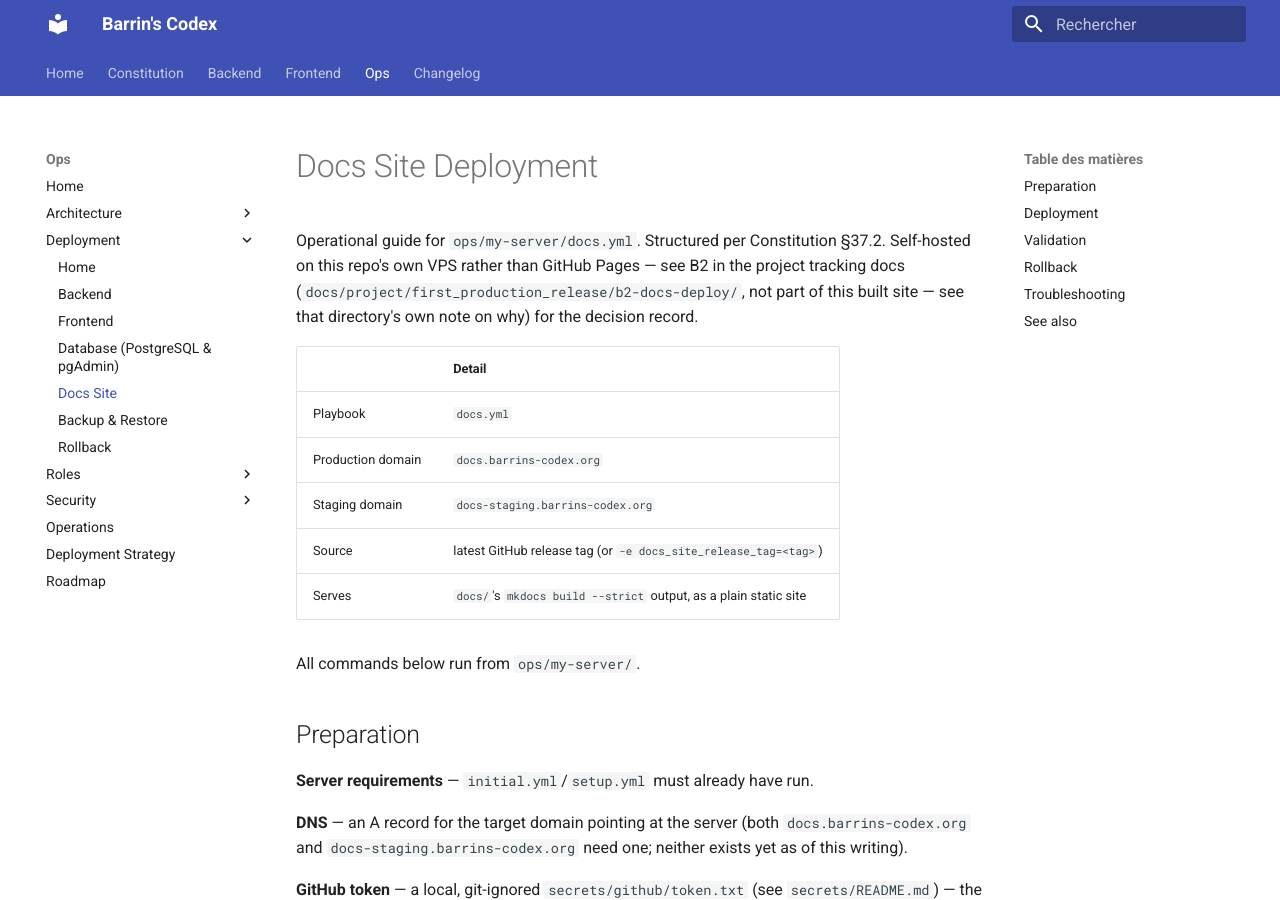
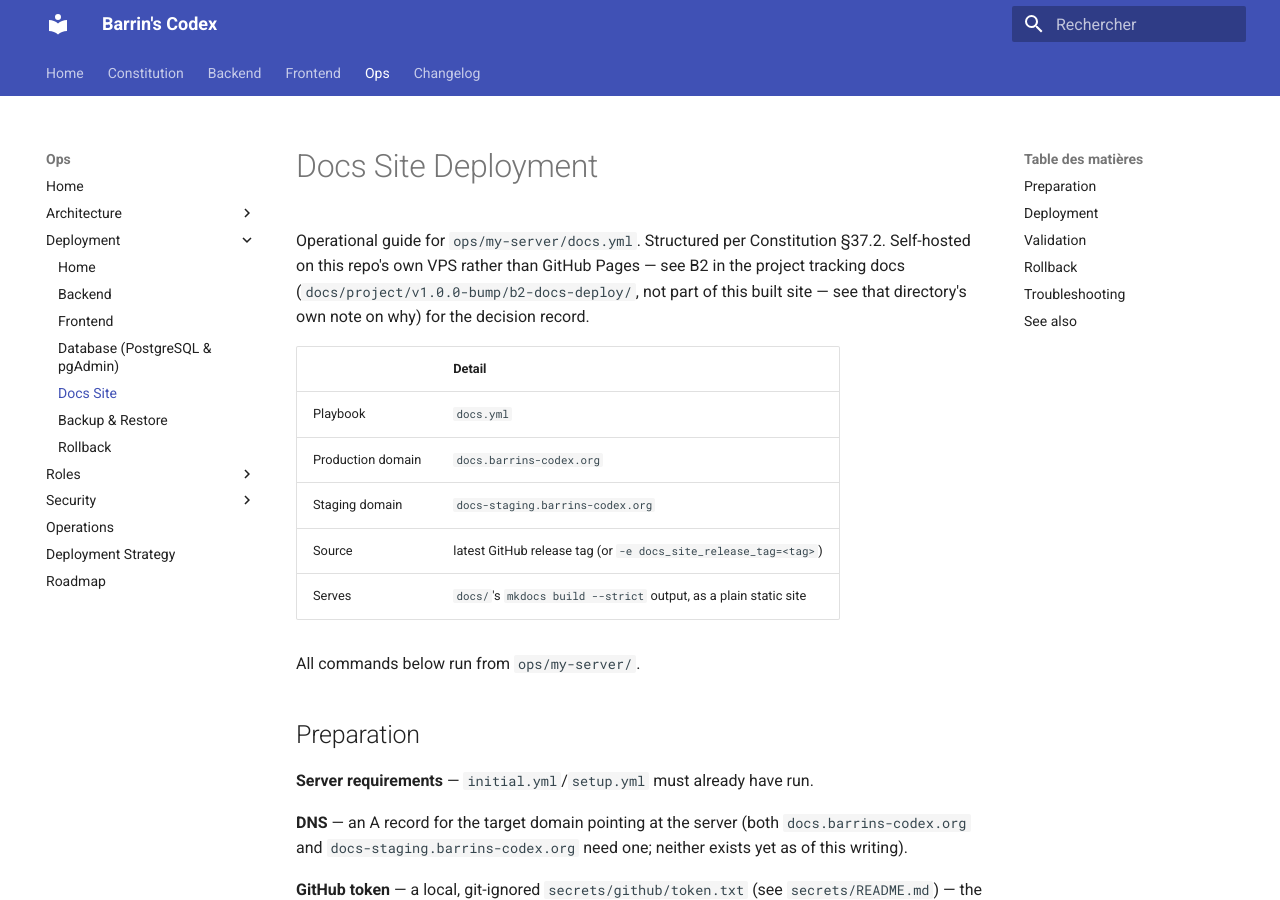
Before and after one commit to Spigushe/barrins-project, an MkDocs documentation site: the page built from docs/content/ops/deployment/docs_site.md, in a window 1280 px wide and 900 px high. Built offline with MkDocs 1.6.1 and Material for MkDocs 9.7.7, drawn with Linux system fonts in a browser that asks for light colours; some of the changed text lies outside the part shown.

Commit message:
fix(docs): update stale first_production_release path references
Three references to docs/project/first_production_release/ were missed
when that directory was renamed to v1.0.0-bump (3080d10).

```diff
--- a/docs/content/ops/deployment/docs_site.md
+++ b/docs/content/ops/deployment/docs_site.md
@@ -3,7 +3,7 @@
 Operational guide for `ops/my-server/docs.yml`. Structured per
 Constitution §37.2. Self-hosted on this repo's own VPS rather than
 GitHub Pages — see B2 in the project tracking docs
-(`docs/project/first_production_release/b2-docs-deploy/`, not part of
+(`docs/project/v1.0.0-bump/b2-docs-deploy/`, not part of
 this built site — see that directory's own note on why) for the
 decision record.
 
@@ -85,6 +85,6 @@ service — just a rebuild from the older tag.
 ## See also
 
 - [`rollback.md`](rollback.md) — full rollback procedure.
-- B2 (`docs/project/first_production_release/b2-docs-deploy/`, not part
+- B2 (`docs/project/v1.0.0-bump/b2-docs-deploy/`, not part
   of this built site) — the decision record for self-hosting instead of
   GitHub Pages.
```
Also changed, not shown: ops/my-server/CHANGELOG.md, 1 other file.
